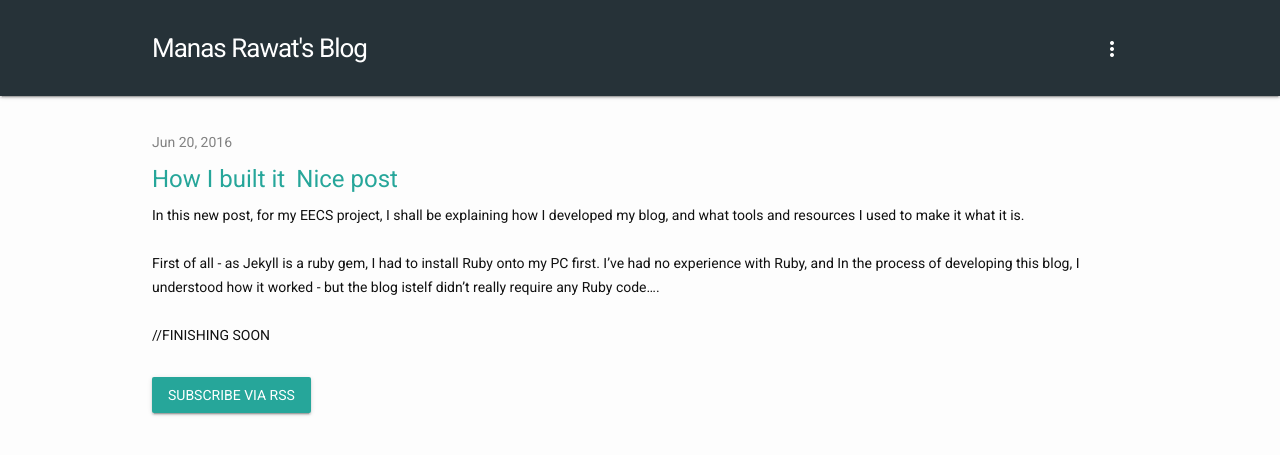
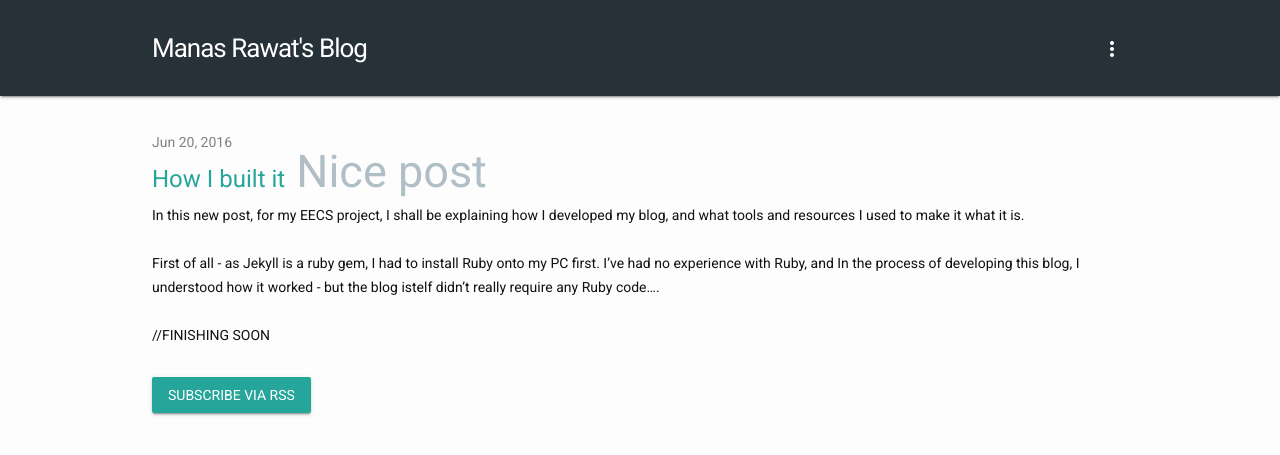
Before and after one commit to manasrawat/manasrawat.github.io, a Jekyll site: the page built from _posts/2016-06-20-how-i-built-it.markdown, in a window 1280 px wide. Shown: the top 455 px of the page. Built offline with Jekyll 4.4.1, drawn with Linux system fonts in a browser that asks for light colours; nearby versions of some CDN libraries.

Commit message:
Post descriptions

```diff
--- a/_layouts/post.html
+++ b/_layouts/post.html
@@ -14,7 +14,7 @@ layout: default
 
 	<h2>
 		<a class="post-link" itemprop="name headline">{{ page.title }}</a>
-		<a class="post-link" itemprop="name headline">{{ page.description }}</a>
+		<a class="post-description" itemprop="name headline">{{ page.description }}</a>
 
   <div class="post-content" itemprop="articleBody">
     {{ content }}
--- a/css/styles.css
+++ b/css/styles.css
@@ -8,6 +8,7 @@ h1 { font-family: 'Roboto', sans-serif; color: #26a69a}
 .site-title, .site-title:visited, .site-title:hover { color: #ffffff; text-decoration: none; }
 .post-title {font-size: 24px;}
 .post-link, .post-link:hover { text-decoration: none; display: inline-block; }
+.post-description { color: #B0BEC5 }
 .page-content { padding:  45px 0 0 0; }
 .post-content h2 {font-size: 45px}
 a, a:hover, a:visited { color: #26a69a; text-decoration:none }
```
